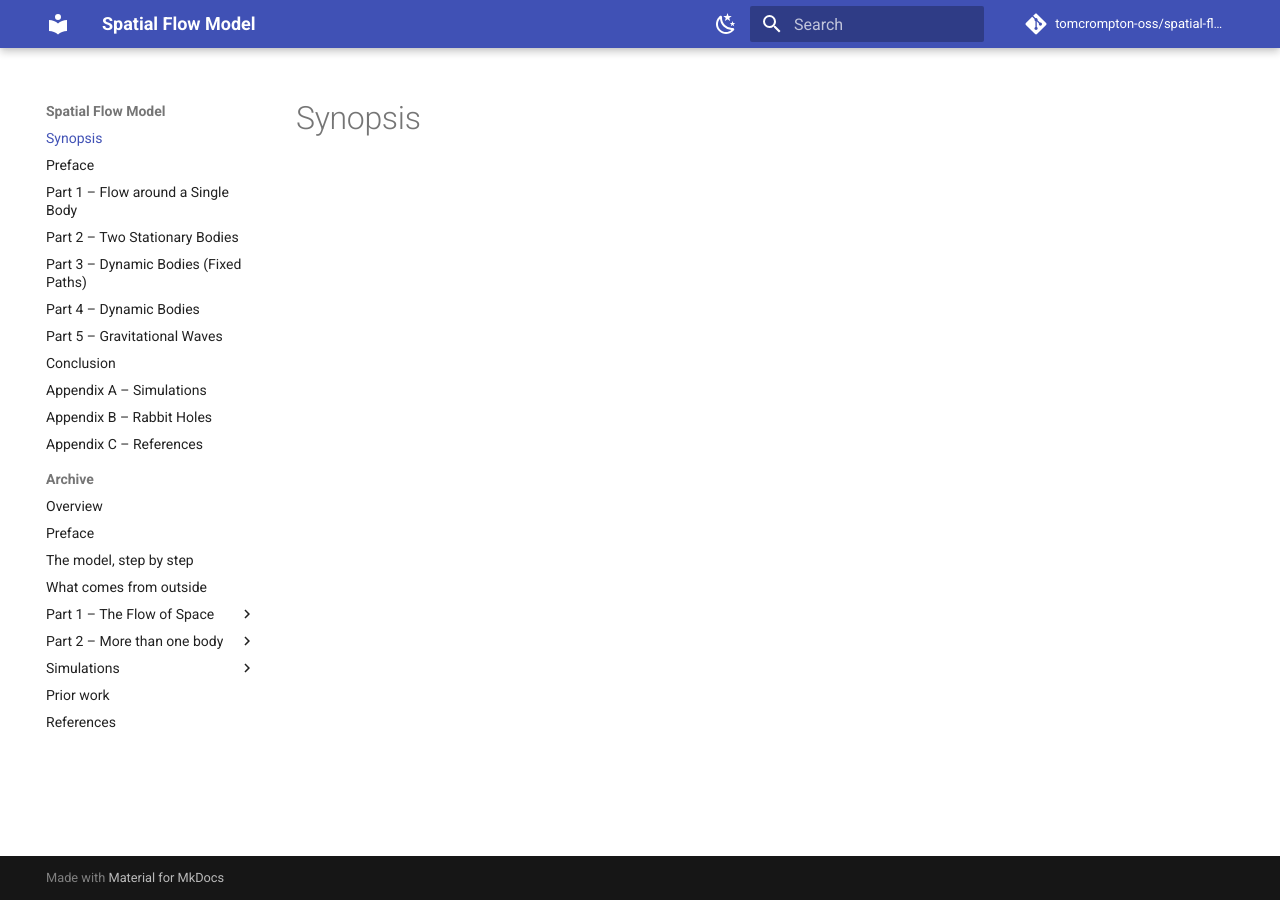
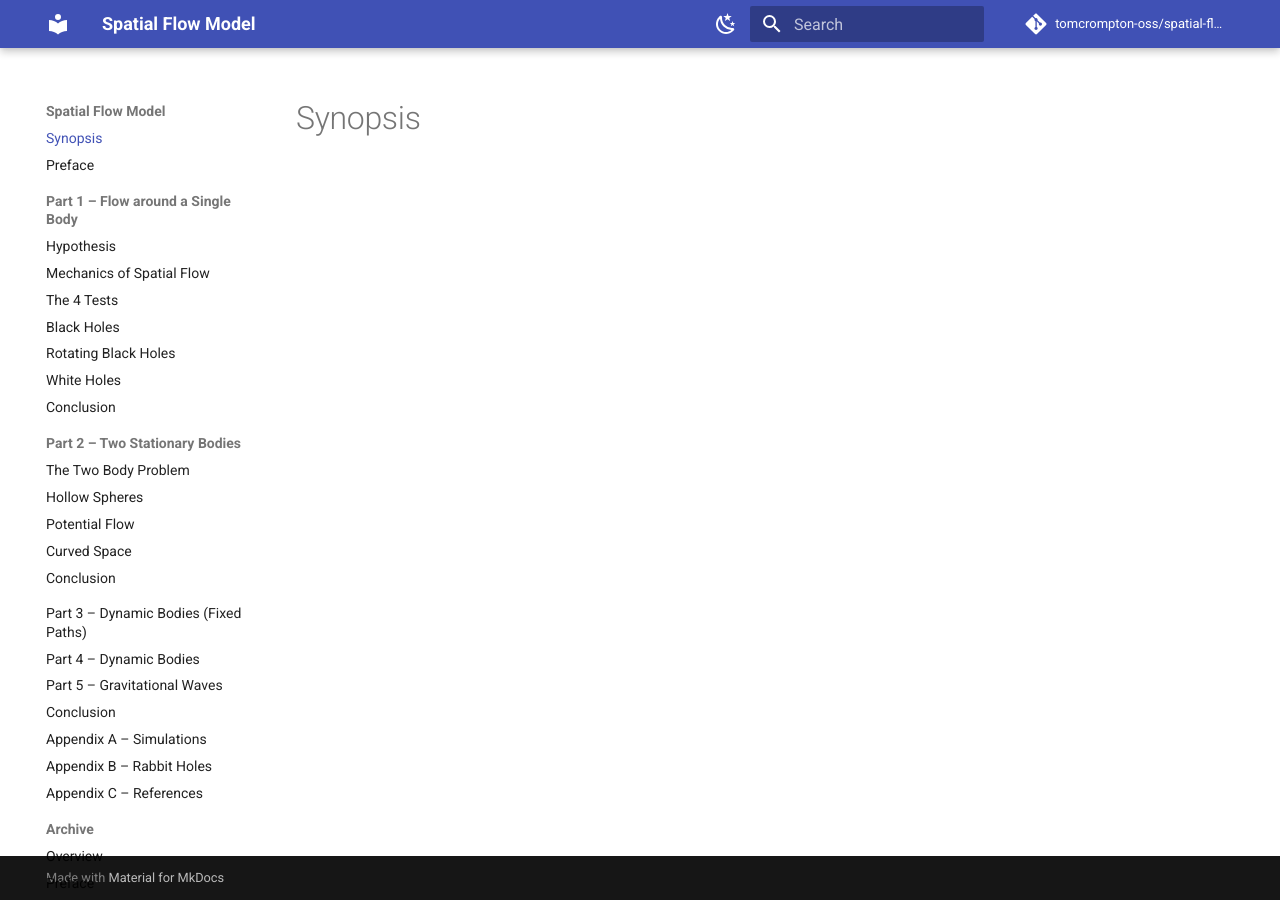
Before and after one commit to tomcrompton-oss/spatial-flow-model, an MkDocs documentation site: the page built from docs/index.md, in a window 1280 px wide. Built offline with MkDocs 1.6.1 and Material for MkDocs 9.7.7, drawn with Linux system fonts in a browser that asks for light colours; comment, search, counter and statistics services are not loaded.

Commit message:
Part 1 and Part 2 sub-pages, empty for now
Co-Authored-By: Claude Opus 5.5 <noreply@anthropic.com>

```diff
--- a/docs/part1.md
+++ /dev/null
@@ -1 +0,0 @@
-# Part 1 – Flow around a Single Body
--- a/docs/part2.md
+++ /dev/null
@@ -1 +0,0 @@
-# Part 2 – Two Stationary Bodies
--- a/mkdocs.yml
+++ b/mkdocs.yml
@@ -24,8 +24,20 @@ theme:
 nav:
   - Synopsis: index.md
   - Preface: preface.md
-  - Part 1 – Flow around a Single Body: part1.md
-  - Part 2 – Two Stationary Bodies: part2.md
+  - Part 1 – Flow around a Single Body:
+      - Hypothesis: part1/hypothesis.md
+      - Mechanics of Spatial Flow: part1/mechanics.md
+      - The 4 Tests: part1/tests.md
+      - Black Holes: part1/black-holes.md
+      - Rotating Black Holes: part1/rotating-black-holes.md
+      - White Holes: part1/white-holes.md
+      - Conclusion: part1/conclusion.md
+  - Part 2 – Two Stationary Bodies:
+      - The Two Body Problem: part2/two-body-problem.md
+      - Hollow Spheres: part2/hollow-spheres.md
+      - Potential Flow: part2/potential-flow.md
+      - Curved Space: part2/curved-space.md
+      - Conclusion: part2/conclusion.md
   - Part 3 – Dynamic Bodies (Fixed Paths): part3.md
   - Part 4 – Dynamic Bodies: part4.md
   - Part 5 – Gravitational Waves: part5.md
```
Also changed, not shown: docs/part1/black-holes.md (added, +1 -0 lines), docs/part1/conclusion.md (added, +1 -0 lines), docs/part1/hypothesis.md (added, +1 -0 lines), docs/part1/mechanics.md (added, +1 -0 lines), docs/part1/rotating-black-holes.md (added, +1 -0 lines), docs/part1/tests.md (added, +1 -0 lines), docs/part1/white-holes.md (added, +1 -0 lines), docs/part2/conclusion.md (added, +1 -0 lines), docs/part2/curved-space.md (added, +1 -0 lines), docs/part2/hollow-spheres.md (added, +1 -0 lines), docs/part2/potential-flow.md (added, +1 -0 lines), docs/part2/two-body-problem.md (added, +1 -0 lines).
